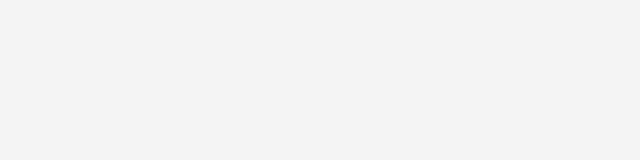
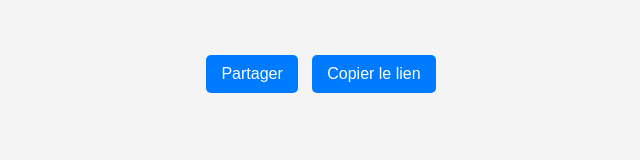
Before and after one commit to Carbudirect/Carbudirect, a plain HTML site: page index.html in a window 1280 px wide. Shown: the whole page, without its empty margins (319-959 px from the left). Drawn offline with Linux system fonts and the light colour scheme.

Commit message:
Update index.html

```diff
--- a/index.html
+++ b/index.html
@@ -1,16 +1,7 @@
 <!DOCTYPE html>
 <html lang="fr">
 <head>
-    <!-- Google Analytics -->
-    <script async src="https://www.googletagmanager.com/gtag/js?id=G-XXXXXXXXXX"></script>
-    <script>
-      window.dataLayer = window.dataLayer || [];
-      function gtag(){dataLayer.push(arguments);}
-      gtag('js', new Date());
-
-      gtag('config', 'G-XXXXXXXXXX');
-    </script>
-    <!-- SEO + Réseaux sociaux -->
+        <!-- SEO + Réseaux sociaux -->
     <meta property="og:title" content="Comparateur Carburants France" />
     <meta property="og:description" content="Trouvez le carburant le moins cher dans votre département, avec des données officielles mises à jour toutes les 10 minutes." />
     <meta property="og:type" content="website" />
@@ -29,7 +20,8 @@
         select, button { padding: 10px; font-size: 1em; }
         .station { background: #fff; padding: 15px; margin: 10px auto; max-width: 600px; box-shadow: 0 2px 5px rgba(0,0,0,0.2); border-radius: 5px; }
         .price { font-weight: bold; }
-            .share-button {
+        .share-container { text-align: center; margin-top: 30px; }
+        .share-button, .copy-button {
             background: #007bff;
             color: white;
             border: none;
@@ -37,16 +29,16 @@
             font-size: 1em;
             border-radius: 5px;
             cursor: pointer;
-            margin-top: 20px;
+            margin: 5px;
         }
-        .share-button:hover {
+        .share-button:hover, .copy-button:hover {
             background: #0056b3;
         }
         @media (max-width: 600px) {
             body { padding: 10px; }
             .station { padding: 10px; margin: 10px 5px; }
         }
-            .scroll-top {
+        .scroll-top {
             display: none;
             position: fixed;
             bottom: 30px;
@@ -67,5 +59,33 @@
 </head>
 <body>
     <!-- contenu inchangé -->
+
+    <div class="share-container">
+        <button class="share-button" onclick="shareSite()">Partager</button>
+        <button class="copy-button" onclick="copyLink()">Copier le lien</button>
+    </div>
+
+    <script>
+        function shareSite() {
+            if (navigator.share) {
+                navigator.share({
+                    title: 'Comparateur Carburants France',
+                    text: 'Découvre ce comparateur de prix de carburants en France',
+                    url: 'https://carbudirect.github.io/Carbudirect/'
+                });
+            } else {
+                alert("Le partage n'est pas pris en charge par ce navigateur.");
+            }
+        }
+
+        function copyLink() {
+            const url = 'https://carbudirect.github.io/Carbudirect/';
+            navigator.clipboard.writeText(url).then(() => {
+                alert("Lien copié dans le presse-papiers !");
+            }, () => {
+                alert("Échec de la copie du lien.");
+            });
+        }
+    </script>
 </body>
 </html>
```
